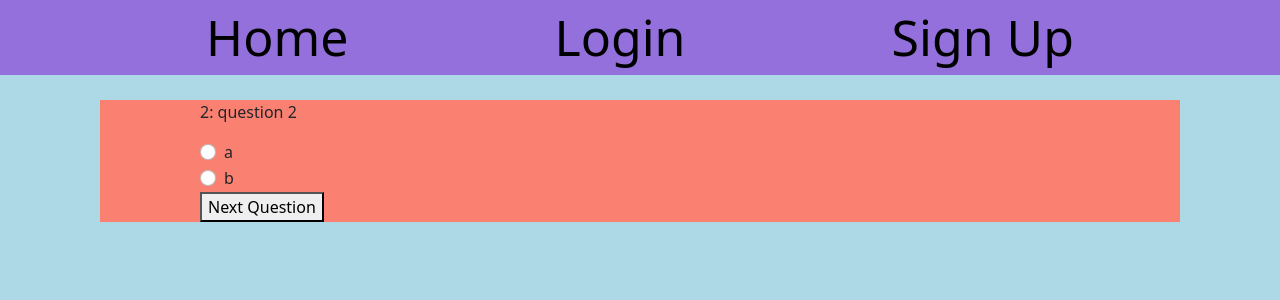
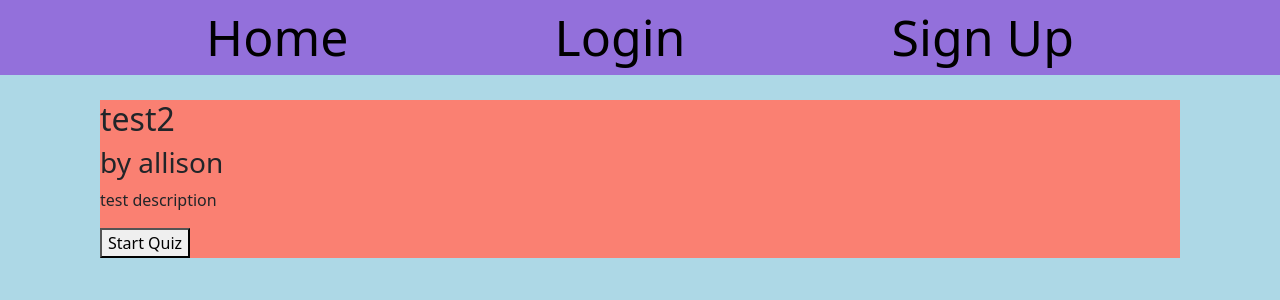
Before and after one commit to Awele1111/JADA-Quiz-App, a React (Create React App) app in the folder client/: page /takeQuiz in a window 1280 px wide. Shown: the top 300 px of the page. Built offline with nearby package versions, Linux system fonts and the light colour scheme.

Commit message:
working on quiz page

```diff
--- a/client/src/pages/TakeQuiz/QuizQuestion.js
+++ b/client/src/pages/TakeQuiz/QuizQuestion.js
@@ -1,21 +1,38 @@
-import React from 'react';
+import React, { useState } from 'react';
 
-const QuizQuestion = ({ quizData, questionNumber, setQuestionNumber }) => {
+const QuizQuestion = ({ quizData, questionNumber, setQuestionNumber, score, setScore }) => {
+    const [selectedAnswer, setSelectedAnswer] = useState(null);
+
+    const handleAnswerSubmit = (event) => {
+        event.preventDefault();
+
+        if (selectedAnswer === null) {
+            return; // tell player to pick an answer to continue?
+        }
+
+        if (quizData.questions[questionNumber-1].choices[selectedAnswer].correct) {
+            setScore(score+1);
+        }
+
+        setSelectedAnswer(null);
+        setQuestionNumber(questionNumber+1);
+    }
+
     return (
-        <main>
-            <p>{questionNumber+1}: {quizData.questions[questionNumber].question}</p>
-            {quizData.questions[questionNumber].choices.map((choice) => {
+        <div>
+            <p>{questionNumber}: {quizData.questions[questionNumber-1].question}</p>
+            {quizData.questions[questionNumber-1].choices.map((choice, index) => {
                 return (
-                    <div class="form-check">
-                        <input class="form-check-input" type="radio" name="exampleRadios" id="exampleRadios2" value="option2"/>
-                        <label class="form-check-label" for="exampleRadios2">
+                    <div className="form-check">
+                        <input className="form-check-input" onClick={() => {setSelectedAnswer(index)}} type="radio" name="choices" id="exampleRadios2" value="option2"/>
+                        <label className="form-check-label" for="exampleRadios2">
                             {choice.choice}
                         </label>
                     </div>
                 )
             })}
-            <button onClick={() => setQuestionNumber(questionNumber++)}>Next Question</button>
-        </main>
+            <button onClick={handleAnswerSubmit}>Next Question</button>
+        </div>
     )
 }
 
--- a/client/src/pages/TakeQuiz/QuizScore.js
+++ b/client/src/pages/TakeQuiz/QuizScore.js
@@ -1,13 +1,15 @@
 import React, { useState } from 'react';
 
-const QuizScore = () => {
-    <main>
-        <p>Quiz Finished! You scored {}</p>
-        <button type="button" class="btn btn-primary btn-lg">Try Again</button>
-        <button type="button" class="btn btn-primary btn-lg">Highscores</button>
-        <button type="button" class="btn btn-primary btn-lg">View Other Quizzes</button>
-        <button type="button" class="btn btn-primary btn-lg">Save Quiz to Favorites</button>
-    </main>
+const QuizScore = (quizData, score) => {
+    return (
+        <div>
+            <p>Quiz Finished! You scored ?</p>
+            <button type="button" className="btn btn-primary btn-lg">Try Again</button> {/* onClick refresh page? */}
+            <button type="button" className="btn btn-primary btn-lg">Highscores</button> {/* onClick render quizData.highscores array */}
+            <button type="button" className="btn btn-primary btn-lg">View Other Quizzes</button> {/* onClick go to Home page? */}
+            <button type="button" className="btn btn-primary btn-lg">Save Quiz to Favorites</button> {/* onClick add quizId to user.favoriteQuizzes array */}
+        </div>
+    )
 }
 
 export default QuizScore;
--- a/client/src/pages/TakeQuiz/QuizStart.js
+++ b/client/src/pages/TakeQuiz/QuizStart.js
@@ -1,14 +1,13 @@
 import React from 'react';
-import { QUERY_USER } from '../../utils/queries';
 
 const QuizStart = ({ quizData, setQuestionNumber }) => {
     return (
-        <main>
+        <div>
             <h2>{quizData.title}</h2>
             <h3>by {quizData.creator}</h3>
             <p>{quizData.description}</p>
-            <button onClick={setQuestionNumber(1)}>Start Quiz</button>
-        </main>
+            <button onClick={() => setQuestionNumber(1)}>Start Quiz</button>
+        </div>
     )
 }
 
--- a/client/src/pages/TakeQuiz/TakeQuiz.js
+++ b/client/src/pages/TakeQuiz/TakeQuiz.js
@@ -2,17 +2,20 @@ import React, { useState } from 'react';
 import QuizStart from './QuizStart';
 import QuizQuestion from './QuizQuestion';
 import QuizScore from './QuizScore';
+import { QUERY_QUIZ } from '../../utils/queries';
 
 const TakeQuiz = () => {
     const [questionNumber, setQuestionNumber] = useState(0);
+    const [score, setScore] = useState(0);
 
+    // QUERY_QUIZ by id rather than using testQuiz
     const testQuiz = {
         title: "test2",
         questions: [
             {question: "question 1", choices: [{choice: "a", correct: true}, {choice: "b", correct:false}]},
             {question: "question 2", choices: [{choice: "a", correct: true}, {choice: "b", correct:false}]}],
-        creator: "642c51f247f1c365f495ee71",
-        description: ""
+        creator: "allison",
+        description: "test description"
     }
 
     return (
@@ -20,11 +23,11 @@ const TakeQuiz = () => {
             {questionNumber===0?(
                 <QuizStart quizData={testQuiz} setQuestionNumber={setQuestionNumber} />
             ):null}
+            {questionNumber>0 && questionNumber<=testQuiz.questions.length?(
+                <QuizQuestion quizData={testQuiz} questionNumber={questionNumber} setQuestionNumber={setQuestionNumber} score={score} setScore={setScore} />
+            ):null}
             {questionNumber>testQuiz.questions.length?(
-                <QuizScore quizData={testQuiz} />
-            ):null}
-            {questionNumber>0 && questionNumber <= testQuiz.questions.length?(
-                <QuizQuestion quizData={testQuiz} questionNumber={questionNumber} setQuestionNumber={setQuestionNumber} />
+                <QuizScore quizData={testQuiz} score={score} />
             ):null}
         </main>
     )
```
